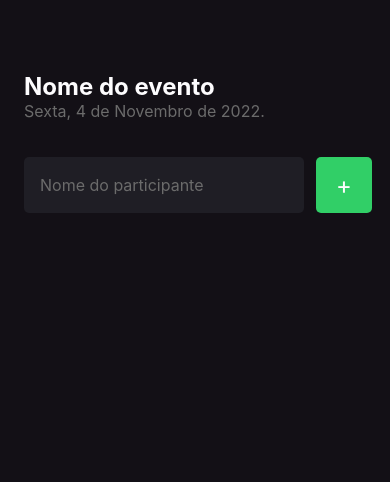
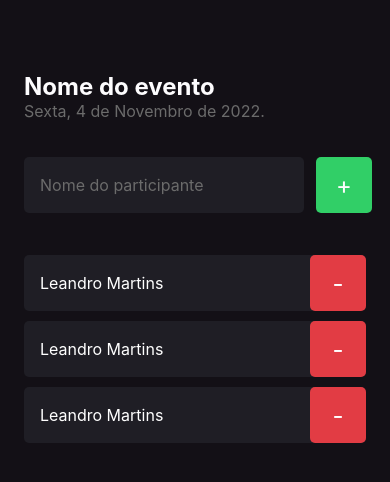
Before and after one commit to lemartins07/ignite-imhere, a React Native app: screen / in a window 390 px wide. Shown: the top 482 px of the page. Built offline with nearby package versions, Linux system fonts and the light colour scheme.

Commit message:
Criando Componente Participant

```diff
--- /dev/null
+++ b/src/components/Participant/index.tsx
@@ -0,0 +1,18 @@
+import { Text, TouchableOpacity, View } from "react-native";
+import { styles } from "./styles";
+
+export function Participant() {
+  return (
+    <View style={styles.container}>
+      <Text style={styles.name}>
+        Leandro Martins
+      </Text>
+
+      <TouchableOpacity style={styles.button}>
+        <Text style={styles.buttonText}>
+          -
+        </Text>
+      </TouchableOpacity>
+    </View>
+  )
+}
--- /dev/null
+++ b/src/components/Participant/styles.ts
@@ -0,0 +1,30 @@
+import { StyleSheet } from "react-native";
+
+export const styles = StyleSheet.create({
+  container: {
+    width: '100%',
+    backgroundColor: '#1f1e25',
+    borderRadius: 5,
+    flexDirection: 'row',
+    alignItems: 'center',
+    marginBottom: 10
+  },
+  name: {
+    flex: 1,
+    fontSize: 16,
+    color: '#fff',
+    marginLeft: 16
+  },
+  button: {
+    width: 56,
+    height: 56,
+    borderRadius: 5,
+    backgroundColor: '#e23c44',
+    alignItems: 'center',
+    justifyContent: 'center'
+  },
+  buttonText: {
+    color: '#fff',
+    fontSize: 24
+  }
+})
--- a/src/screens/Home/index.tsx
+++ b/src/screens/Home/index.tsx
@@ -1,6 +1,7 @@
 import { View, Text, TextInput, TouchableOpacity } from "react-native";
 
 import { styles } from "./styles";
+import { Participant } from "../../components/Participant";
 
 export function Home() {
   function handleParticipantAdd() {
@@ -28,6 +29,10 @@
           <Text style={styles.buttonText}>+</Text>
         </TouchableOpacity>
       </View>
+
+      <Participant />
+      <Participant />
+      <Participant />
   </View>
   )
 }
```
